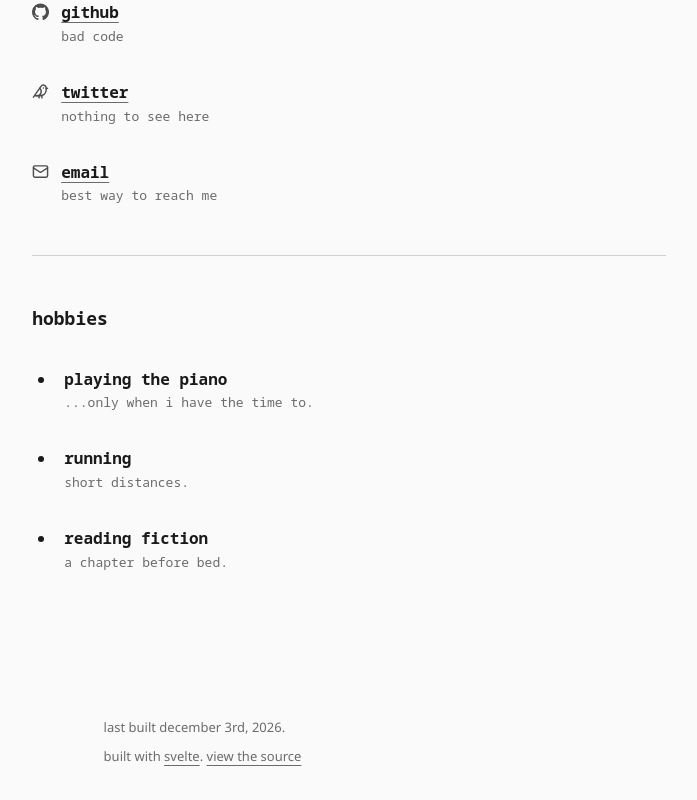
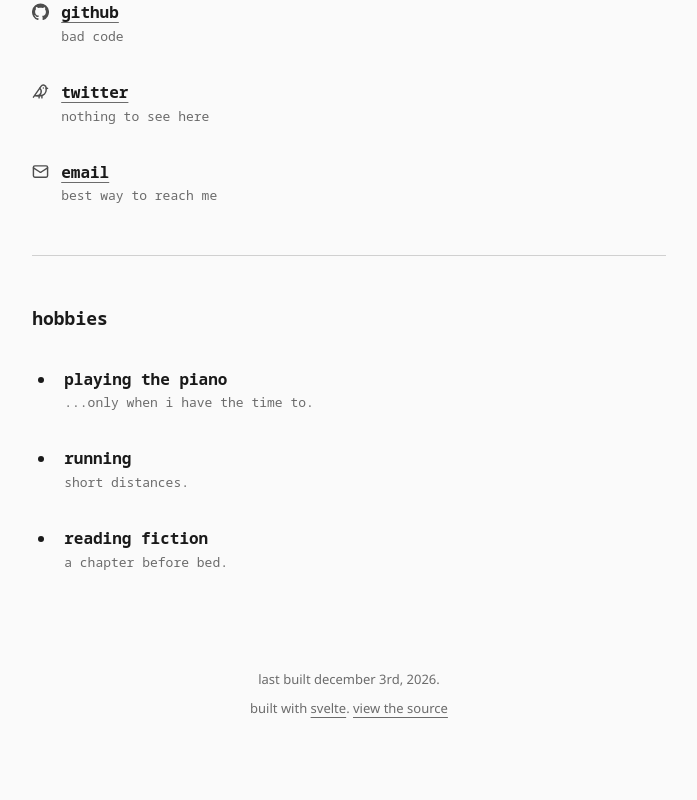
Before and after one commit to athaurian/athaurian.github.io, a Svelte app: page / in a window 1280 px wide. Shown: the part 870-1670 px from the top of the page, without its empty margins (291-988 px from the left). After the commit the page ends 1638 px from the top, so only its background shows below. Built offline with nearby package versions, Linux system fonts and the light colour scheme.

Commit message:
style: center footer text

```diff
--- a/src/app.css
+++ b/src/app.css
@@ -65,7 +65,8 @@ main {
 footer {
   width: min(calc(100% - (var(--space-5) * 2)), var(--content-width));
   margin: 0 auto;
-  padding: var(--space-8) 0 var(--space-7);
+  padding: var(--space-5) 0 var(--space-7);
+  text-align: center;
   color: var(--color-text-dim);
   font-family: var(--font-sans);
   font-size: var(--font-size-small);
```
